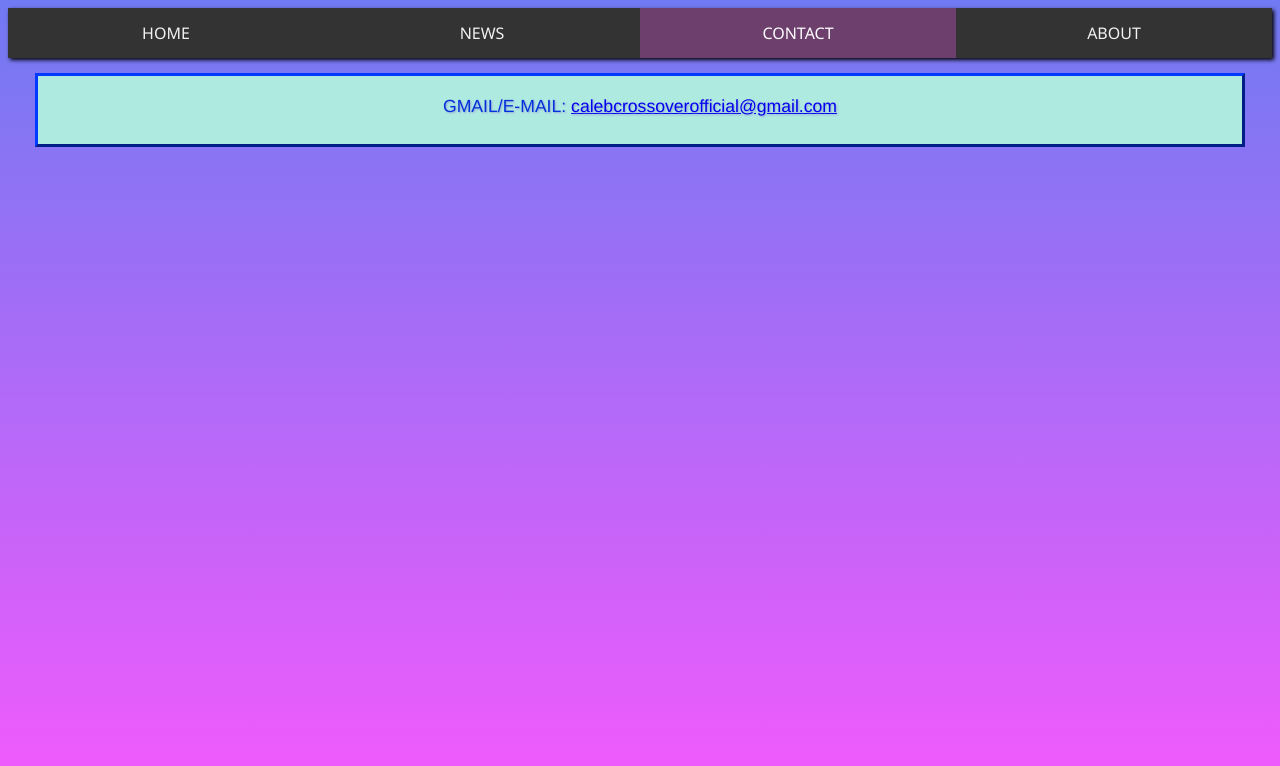
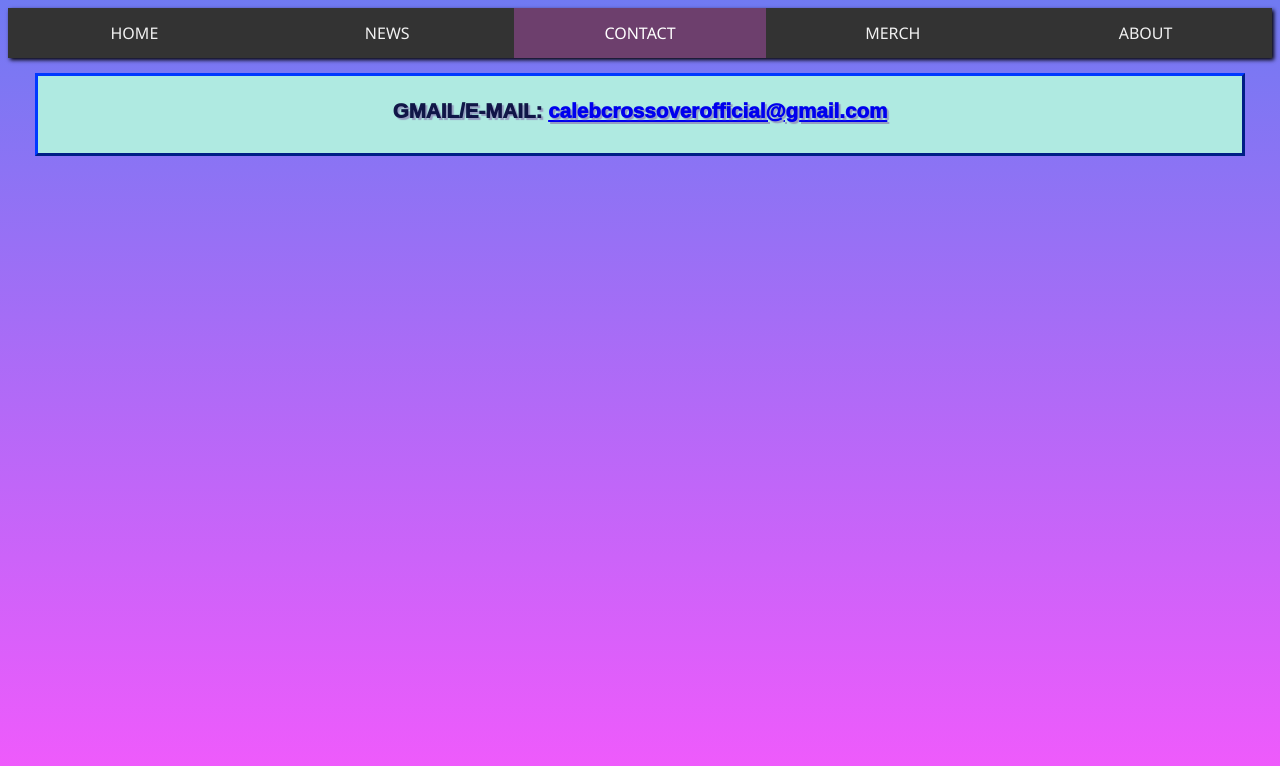
Before and after one commit to calebcrossover/calebcrossover.github.io, a plain HTML site: page contact.html in a window 1280 px wide. Drawn offline with Linux system fonts and the light colour scheme.

Commit message:
Update contact.html

```diff
--- a/contact.html
+++ b/contact.html
@@ -8,12 +8,13 @@
             <a href="index.html">HOME</a>
             <a href="news.html">NEWS</a>
             <a class="active" href="contact.html">CONTACT</a>
+            <a href="merch.html">MERCH</a>
             <a href="about.html">ABOUT</a>
         </div>
         <div class="mbox">
-            <p>
+            <h3>
                 GMAIL/E-MAIL: <a href="mailto:calebcrossoverofficial@gmail.com">calebcrossoverofficial@gmail.com</a>
-            </p>
+            </h3>
         </div>
     </body>
 </html>
```
